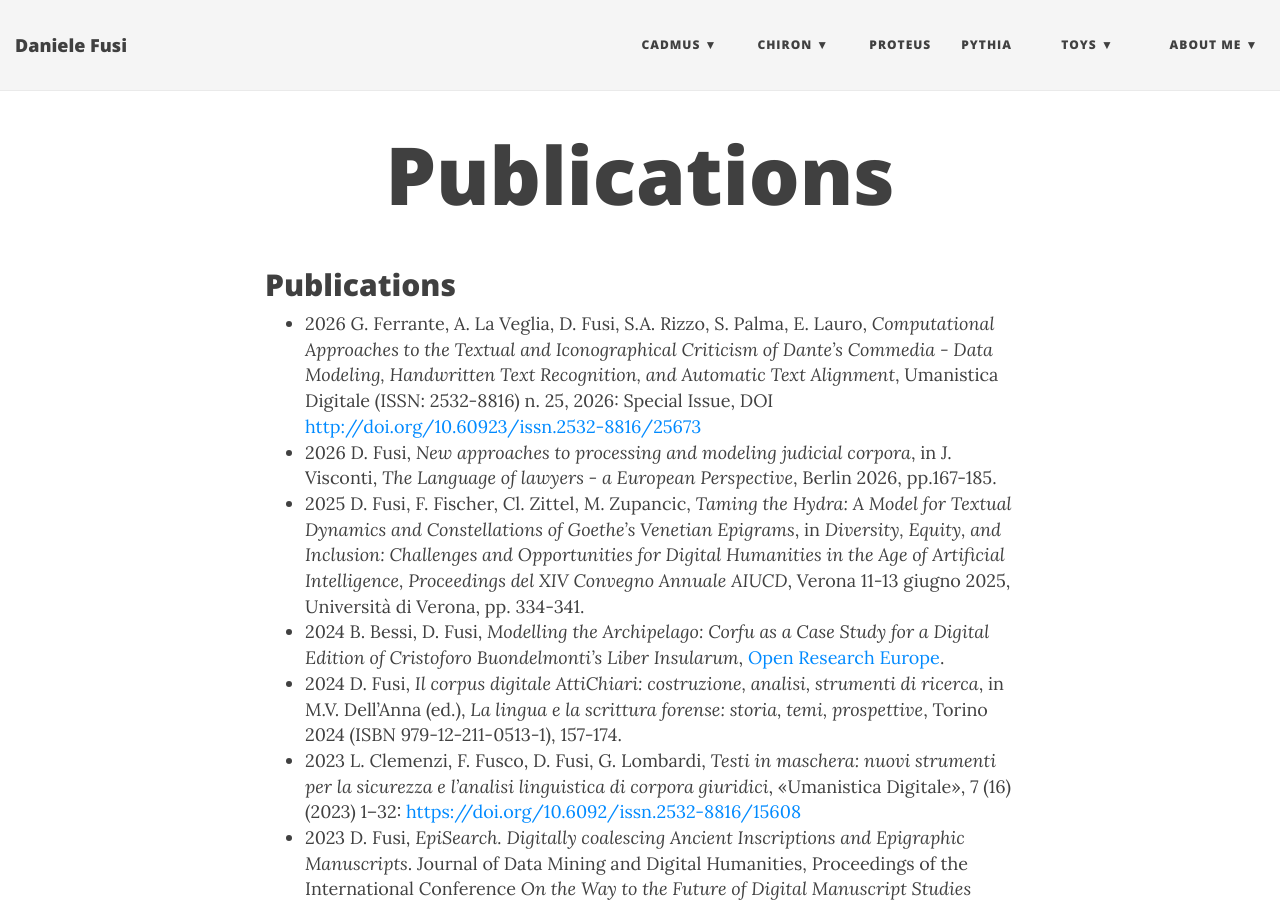
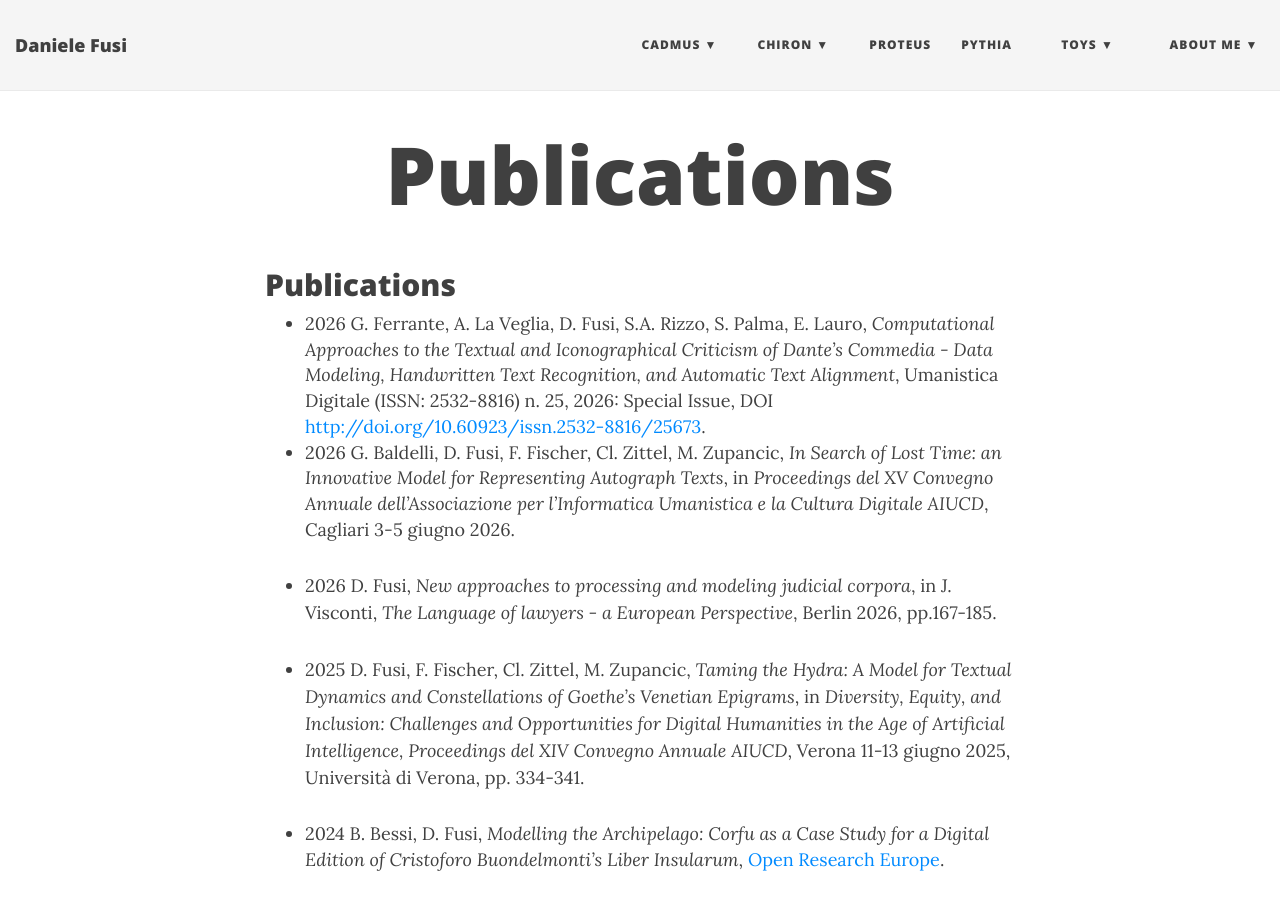
Before and after one commit to Myrmex/overview, a Jekyll site: the page built from publications.md, in a window 1280 px wide and 900 px high. Built offline with Jekyll 4.4.1, drawn with Linux system fonts in a browser that asks for light colours; nearby versions of some CDN libraries; our own code applies the rules of GitHub Pages for plain Markdown files.

Commit message:
Update publications.md

```diff
--- a/publications.md
+++ b/publications.md
@@ -4,33 +4,51 @@ layout: page
 
 ## Publications
 
-- 2026 G. Ferrante, A. La Veglia, D. Fusi, S.A. Rizzo, S. Palma, E. Lauro, _Computational Approaches to the Textual and Iconographical Criticism of Dante’s Commedia - Data Modeling, Handwritten Text Recognition, and Automatic Text Alignment_, Umanistica Digitale (ISSN: 2532-8816) n. 25, 2026: Special Issue, DOI <http://doi.org/10.60923/issn.2532-8816/25673>
+- 2026 G. Ferrante, A. La Veglia, D. Fusi, S.A. Rizzo, S. Palma, E. Lauro, _Computational Approaches to the Textual and Iconographical Criticism of Dante’s Commedia - Data Modeling, Handwritten Text Recognition, and Automatic Text Alignment_, Umanistica Digitale (ISSN: 2532-8816) n. 25, 2026: Special Issue, DOI <http://doi.org/10.60923/issn.2532-8816/25673>.
+- 2026 G. Baldelli, D. Fusi, F. Fischer, Cl. Zittel, M. Zupancic, _In Search of Lost Time: an Innovative Model for Representing Autograph Texts_, in _Proceedings del XV Convegno Annuale dell’Associazione per l’Informatica Umanistica e la Cultura Digitale AIUCD_, Cagliari 3-5 giugno 2026.
 - 2026 D. Fusi, _New approaches to processing and modeling judicial corpora_, in J. Visconti, _The Language of lawyers - a European Perspective_, Berlin 2026, pp.167-185.
+
 - 2025 D. Fusi, F. Fischer, Cl. Zittel, M. Zupancic, _Taming the Hydra: A Model for Textual Dynamics and Constellations of Goethe’s Venetian Epigrams_, in _Diversity, Equity, and Inclusion: Challenges and Opportunities for Digital Humanities in the Age of Artificial Intelligence, Proceedings del XIV Convegno Annuale AIUCD_, Verona 11-13 giugno 2025, Università di Verona, pp. 334-341.
+
 - 2024 B. Bessi, D. Fusi, _Modelling the Archipelago: Corfu as a Case Study for a Digital Edition of Cristoforo Buondelmonti’s Liber Insularum_, [Open Research Europe](https://open-research-europe.ec.europa.eu/articles/4-11/v1).
 - 2024 D. Fusi, _Il corpus digitale AttiChiari: costruzione, analisi, strumenti di ricerca_, in M.V. Dell'Anna (ed.), _La lingua e la scrittura forense: storia, temi, prospettive_, Torino 2024 (ISBN 979-12-211-0513-1), 157-174.
+
 - 2023 L. Clemenzi, F. Fusco, D. Fusi, G. Lombardi, _Testi in maschera: nuovi strumenti per la sicurezza e l’analisi linguistica di corpora giuridici_, «Umanistica Digitale», 7 (16) (2023) 1–32: <https://doi.org/10.6092/issn.2532-8816/15608>
 - 2023 D. Fusi, _EpiSearch. Digitally coalescing Ancient Inscriptions and Epigraphic Manuscripts_. Journal of Data Mining and Digital Humanities, Proceedings of the International Conference _On the Way to the Future of Digital Manuscript Studies_ (Radboud University Nijmegen, October 27th-29th 2021).
 - 2023 L. Clemenzi, F. Fusco, D.Fusi, G. Lombardi, _Processing of personal data in Court Proceedings: A model for linguistic and legal studies_, in P. Anesa, J. Engberg (edd.), _The digital (r)evolution of legal discourse. New genres, media, and linguistic practices_, _Foundations in Language and Law_ vol.10.
+
 - 2022 D. Fusi, _I due volti di Giano - Saggio di filologia classica e tardoantica allo specchio delle Digital Humanities_, Parma 2022 (ISBN 978-88-32158-49-6).
 - 2022 L. Clemenzi, F. Fusco, D. Fusi, G. Lombardi, _Analisi linguistica e pseudonimizzazione: strumenti e paradigmi_, in Fabio Ciracì, Giulia Miglietta, Carola Gatto (edd.), _AIUCD 2022 - Culture digitali. Intersezioni: filosofia, arti, media. Preceedings della 11a conferenza nazionale_, Lecce, 2022.
+
 - 2021 D. Fusi, _Digitalizzazione e marcatura XML degli atti_, in R. Gualdo (ed.), Atti chiari. Chiarezza e concisione nella scrittura forense ("Atti Chiari. Chiarezza e concisione nella scrittura forense", Viterbo 20 maggio 2021), 59-73.
 - 2021 D. Fusi, _Introducing Chiron, a Full-Stack Framework for Metrical Analysis: Part 2 - Data Interpretation_, «RCCM» 63, 2 (2021) 407-431.
 - 2021 D. Fusi, _Introducing Chiron, a Full-Stack Framework for Metrical Analysis: Part 1 - Data Collection_, «RCCM» 63, 1 (2021) 53-85.
+
 - 2020 D. Fusi, _Text Searching Beyond the Text: a Case Study_, «Rationes Rerum» 15 (2020) 199-230.
+
 - 2019 D. Fusi, Revision of the Greek and Latin parts of the etymologies and the appendix on the Latin and Greek phrases of the Zingarelli dictionary 2019.
+
 - 2018 D. Fusi, _Recovering Legacy in the Digital World: Tales and Tools_, "Rationes Rerum" 12 (2018) 203-262.
 - 2018 D. Fusi, _Sailing for a Second Navigation: Paradigms in Producing Digital Content_, «SemRom» ns 7 (2018) 213-276.
+
 - 2017 D. Fusi, _Tecnologie informatiche per l’umanista digitale_, Roma (Nuova Cultura) 2017 pp.1 316 (ISBN 978-88-6812-932-3)
+
 - 2016 D. Fusi, _Edizione digitale del Tommaseo-Bellini_, in L'italiano elettronico: vocabolari, corpora, archivi testuali e sonori, Atti del Convegno La piazza delle lingue, a c. di Claudio Marazzini e Ludovica Maconi, Firenze 6-8 novembre 2014, Florence 2016.
+
 - 2015 AA.VV., _Manuale Cremonese Informatica e Telecomunicazioni_, Bologna (Zanichelli) 2015: chapter 37, _Tecnologia .NET e linguaggio C#_, pp.1511-1599.
 - 2015 D. Fusi, _A Multilanguage, Modular Framework for Metrical Analysis: IT Patterns and Theorical Issues_, «Langages» 199 (2015) 41-66 (monographic issue: Traitement automatique des textes versifiés: problématiques et pratiques).
+
 - 2013 D. Fusi, _Edizione digitale degli Initia Hymnorum Ecclesiae Graecae_, in A. Rigo, A. Babuin, M. Trizio (edd.), Atti del Congresso “Vie per Bisanzio”, 25-28/11/2009, Venezia (Italy) – Università Ca’ Foscari: VII Congresso Nazionale dell’Associazione Italiana di Studi Bizantini.
+
 - 2011 D. Fusi, _Informatica per le scienze umane_, vol.I (Elementi), Roma (Nuova Cultura) 2011 pp.1-316 (ISBN 978-88-6134-767-0).
 - 2011 D. Fusi, _Informatica per le scienze umane_, vol.II (Modelli), Roma (Nuova Cultura) 2011 pp.1-548 (ISBN 978-88-6134-768-7).
+
 - 2009 D. Fusi, _Aspects of Application of Neural Recognition to Digital Editions_, in M. Rehbein, P. Sahle und T. Schaßan (edd.), Kodikologie und Paläologie im Digitalen Zeitalter - Codicology and Palaeography in the Digital Age, Norderstedt 2009, pp. 201-221.
+
 - 2008 D. Fusi, _An Expert System for the Classical Languages: Metrical Analysis Components_, in _Proceedings of the international conference Trends in Computational and Formal Philology - An Italian Overview_, Venice and Padua, 22-24 May 2008.
+
 - 2007 D. Fusi, _Edizione epigrafica digitale di testi greci e latini: dal testo marcato alla banca dati_, in A. Ciula, F. Stella (edd.), _Digital Philology and Medieval Texts_, Pisa 2007, pp.121-163.
+
 - 2002 D. Fusi, _Fra metrica e linguistica: per la contestualizzazione di alcune leggi esametriche_, in E. Di Lorenzo (ed.), _L'esametro greco e latino: analisi, problemi e prospettive - Atti del convegno di Fisciano 28-29 maggio 2002_, pp.33-63.
 - 2002 D. Fusi, _Epigrafia informatica: progetto per un’edizione elettronica di materiale epigrafico_, «Seia» n.s. 6-7 (2001-2002) pp.177-210.
 - 2002 D. Fusi, _Appunti sulla prosodia del Lussorio di Shackleton-Bailey: alcune questioni di metodo_, in F. Bertini (ed.), _Luxoriana_, pp.193 313, Genova 2002 (rec. «Maia» 40 (2003) pp.629-630).
```
